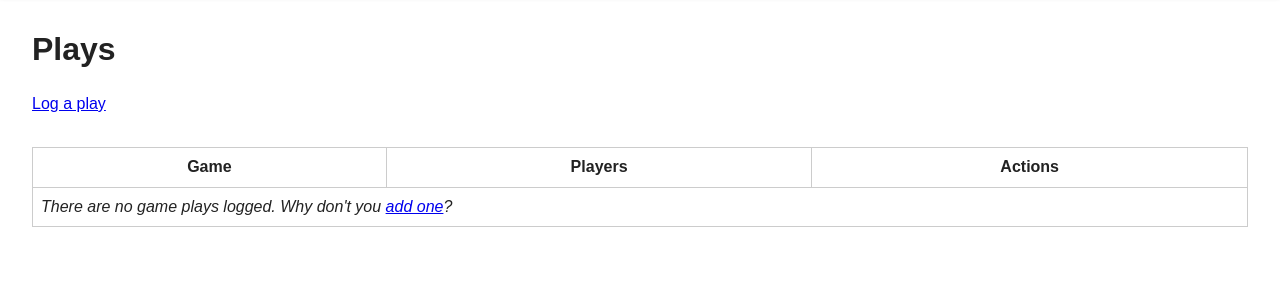
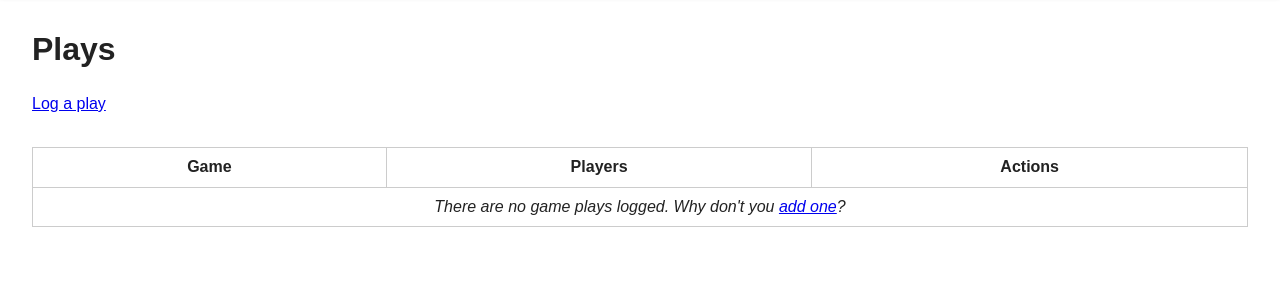
Before and after one commit to kevincarrogan/bogogger, a Django app: page /games/plays/ in a window 1280 px wide. Shown: the part 159-459 px from the top of the page. Run offline with Django 3.2, Linux system fonts and the light colour scheme; data that the repository does not hold is empty; some libraries are stand-ins or nearby versions.

Commit message:
Adding styling when there are no game plays.

```diff
--- a/games/templates/games/gameplay_list.html
+++ b/games/templates/games/gameplay_list.html
@@ -10,7 +10,7 @@
     </ul>
 </nav>
 
-<table>
+<table class="empty-table">
     <thead>
         <tr>
             <th>Game</th>
```
